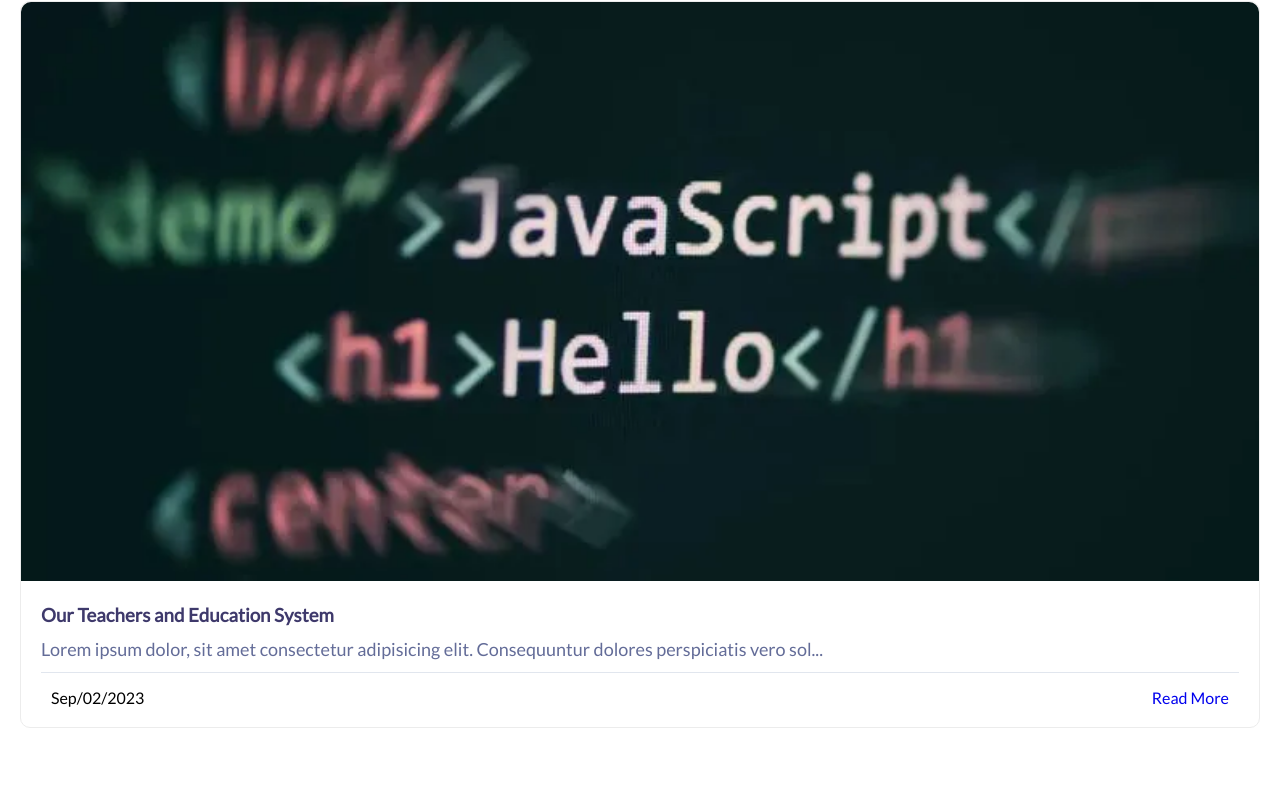
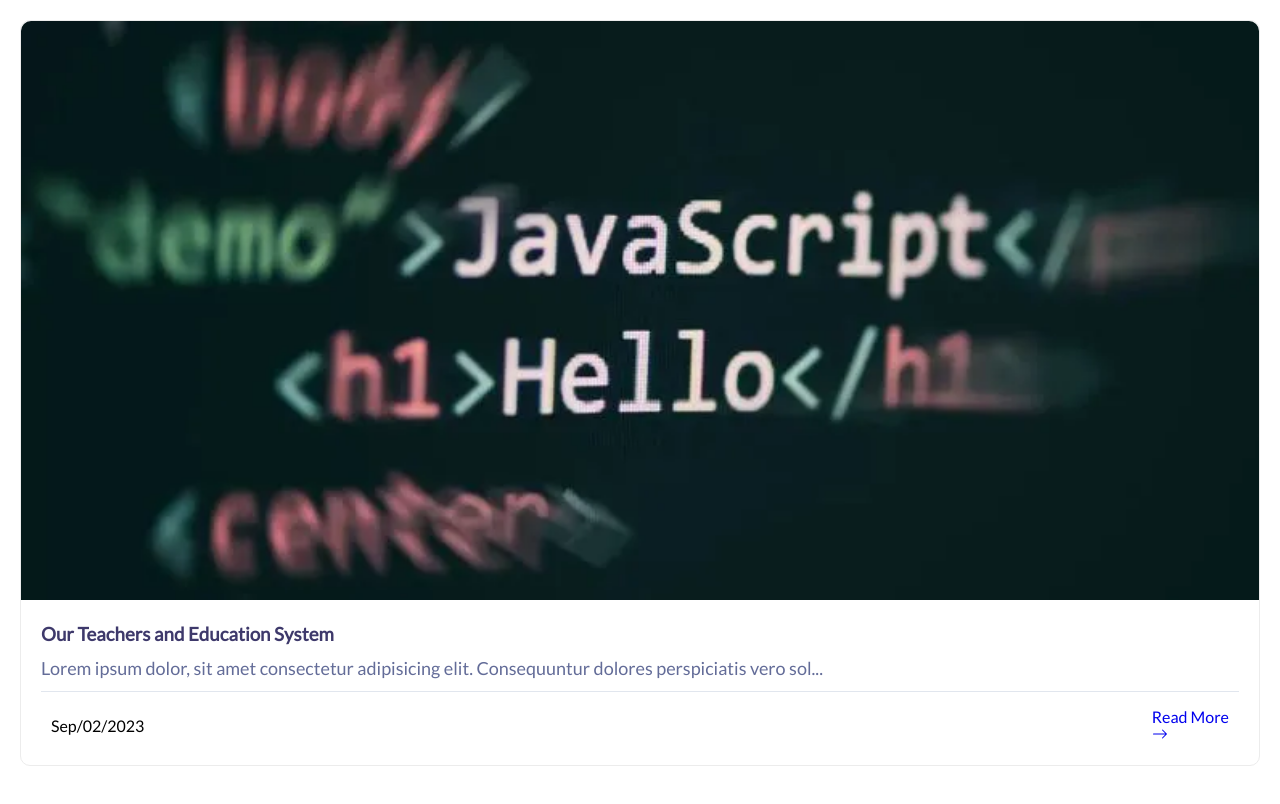
Before and after one commit to batoorsohail/future_minds, a React (Create React App) app: page /blog in a window 1280 px wide. Shown: the part 1154-1958 px from the top of the page. Before the commit the page ends 1922 px from the top, so only its background shows below. Built offline with nearby package versions, Linux system fonts and the light colour scheme.

Commit message:
Update files

```diff
--- a/package.json
+++ b/package.json
@@ -9,7 +9,7 @@
     "prop-types": "^15.8.1",
     "react": "^18.2.0",
     "react-dom": "^18.2.0",
-    "react-icons": "^4.8.0",
+    "react-icons": "^4.10.1",
     "react-router": "^6.11.1",
     "react-router-dom": "^6.11.1",
     "react-scripts": "5.0.1",
--- a/src/components/Blogs.jsx
+++ b/src/components/Blogs.jsx
@@ -1,5 +1,6 @@
 import React from 'react';
 import { Link } from 'react-router-dom';
+import { BsArrowRight } from 'react-icons/bs';
 import blog1 from '../images/blog1.webp';
 import blog2 from '../images/blog2.webp';
 
@@ -31,7 +32,10 @@ const Blogs = () => {
             </p>
             <div className="blog-card-bottom">
               <p className="blog-date">{blog.date}</p>
-              <Link to={`blog/${blog.id}`}>Read More</Link>
+              <Link to={`blog/${blog.id}`} className="link-to-blog">
+                <p className="link-to-blog-txt">Read More</p>
+                <BsArrowRight className="arrow-icon" />
+              </Link>
             </div>
           </article>
         </section>
```
Also changed, not shown: src/pages/blogPage.css (line endings or trailing spaces), 1 other file (tests, documents, lock files or other folders).
